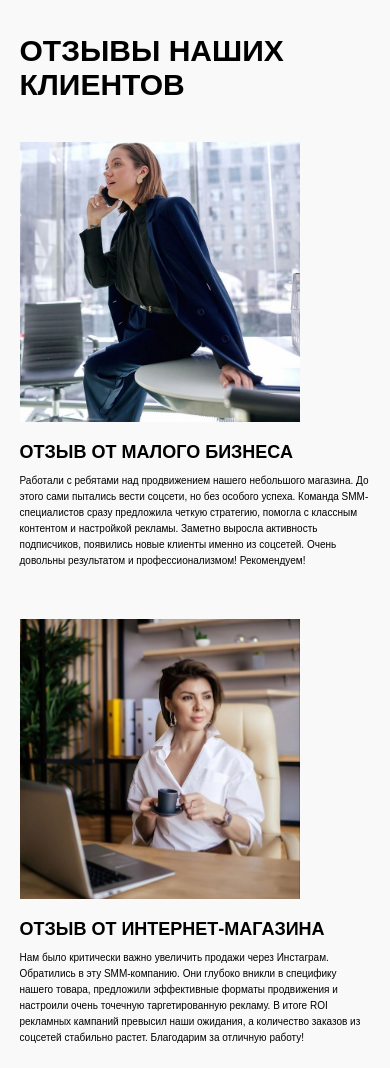
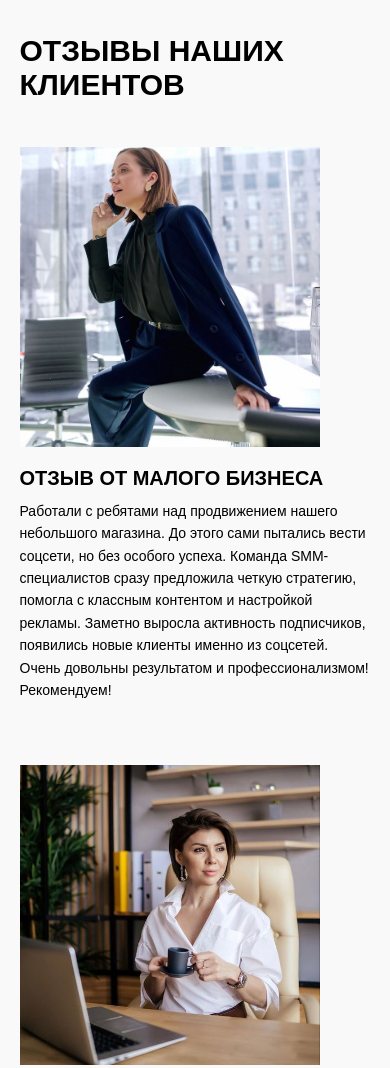
Before and after one commit to OKSI2907/-.-.-CMM, a plain HTML site: page index.html in a window 390 px wide. Shown: the part 1160-2228 px from the top of the page. Drawn offline with Linux system fonts and the light colour scheme.

Commit message:
Add files via upload

```diff
--- a/1.css
+++ b/1.css
@@ -292,19 +292,14 @@ body {
     }
     .review {
         flex-direction: column;
-        align-items: flex-start;
-      }
-
-      .review-image img {
-        width: 280px;
-        height: 280px;
+        padding: 15px;
       }
 
       .review-content h3 {
-        font-size: 18px;
+        font-size: 20px;
       }
 
       .review-content p {
-        font-size: 10px;
+        font-size: 14px;
       }
 }
```
